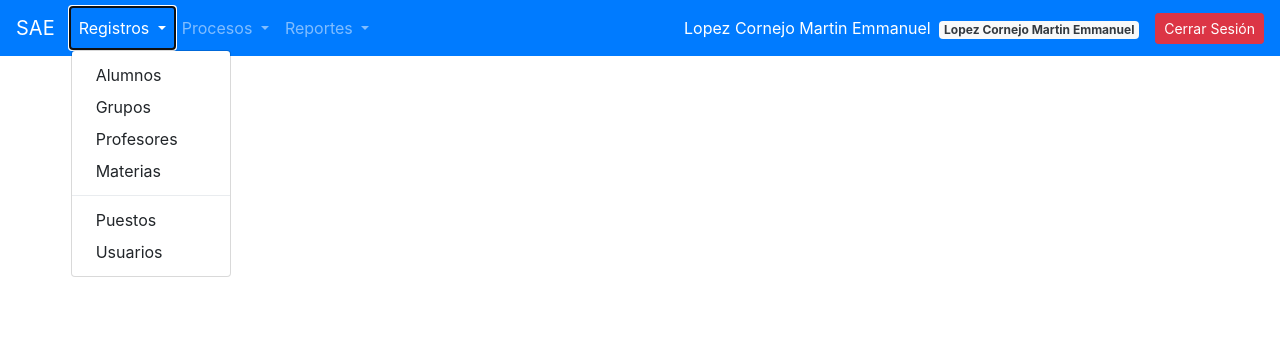
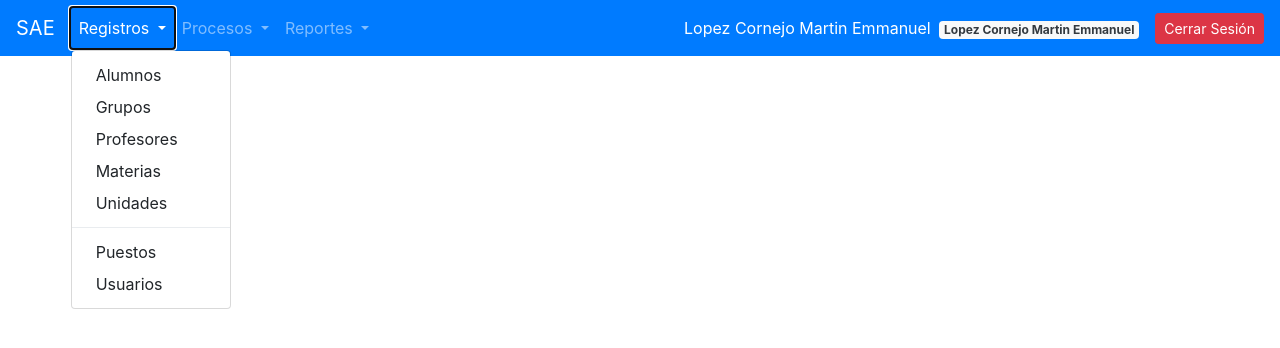
Before and after one commit to 3XTRONS/saeMELC, a PHP site: page /navegacion/nav.php in a window 1280 px wide, after a click on "Registros". Shown: the top 348 px of the page. Run offline with PHP 8.4, Linux system fonts and the light colour scheme; a user stored in the database is signed in.

Commit message:
sesiones php - final

```diff
--- a/navegacion/nav.php
+++ b/navegacion/nav.php
@@ -35,6 +35,7 @@ include_once("header.php");
           <?php if ($rol === 1): ?>
             <a class="dropdown-item" href="../crude/crude_profesores.php">Profesores</a>
             <a class="dropdown-item" href="../crude/crude_materias.php">Materias</a>
+            <a class="dropdown-item" href="../crude/crude_unidades.php">Unidades</a>
             <div class="dropdown-divider"></div>
             <a class="dropdown-item" href="../crude/crude_puestos.php">Puestos</a>
             <a class="dropdown-item" href="../crude/crude_usuarios.php">Usuarios</a>
```
